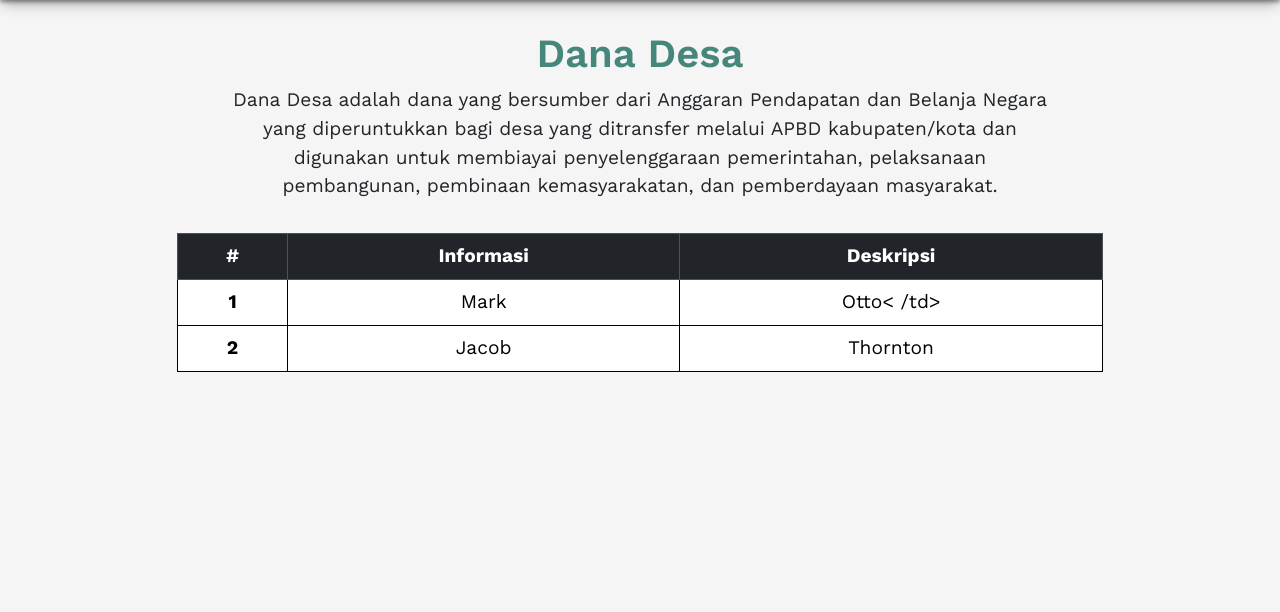
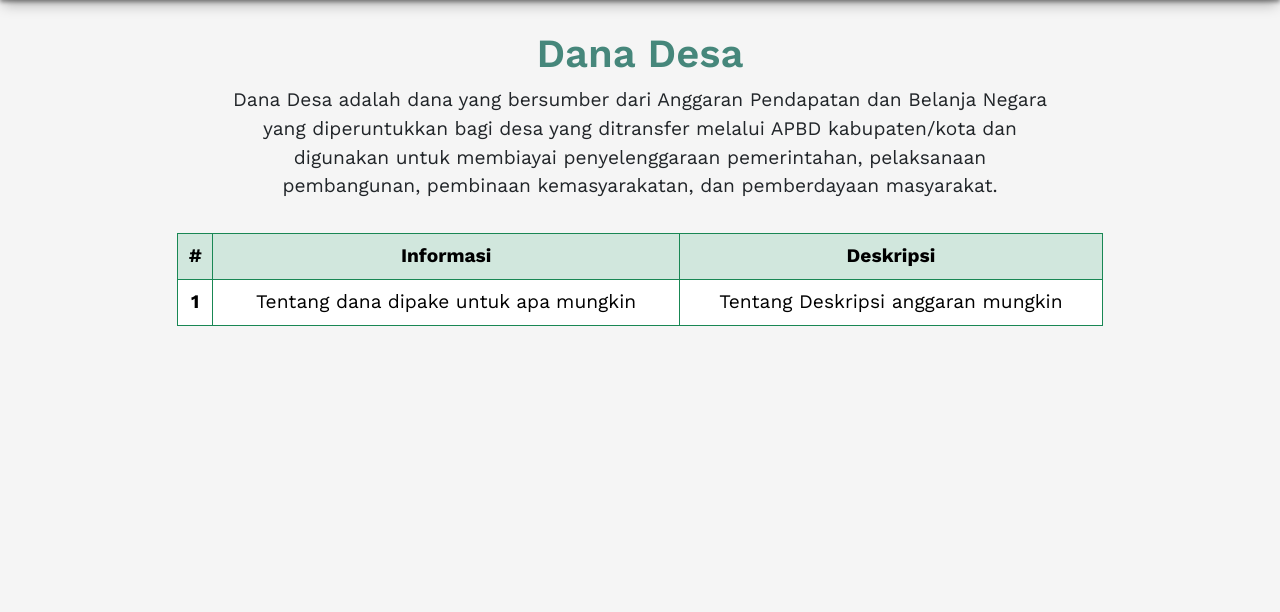
Before and after one commit to steinpongoh/sidesa, a PHP site: page /danadesa.php in a window 1280 px wide. Shown: the part 50-662 px from the top of the page. Run offline with PHP 8.4, Linux system fonts and the light colour scheme; some libraries are stand-ins or nearby versions.

Commit message:
memperbaiki dana desa

```diff
--- a/danadesa.php
+++ b/danadesa.php
@@ -12,9 +12,9 @@ include 'templates/header.php';
                 <p>Dana Desa adalah dana yang bersumber dari Anggaran Pendapatan dan Belanja Negara yang diperuntukkan bagi desa yang ditransfer melalui APBD kabupaten/kota dan digunakan untuk membiayai penyelenggaraan pemerintahan, pelaksanaan pembangunan, pembinaan kemasyarakatan, dan pemberdayaan masyarakat.</p>
             </div>
             <div class="col-md-10 text-center">
-                <table class="table table-bordered border-black">
+                <table class="table table-bordered border-success">
                     <thead>
-                        <tr class="table-dark">
+                        <tr class="table-success table-bordered border-success">
                             <th scope="col">#</th>
                             <th scope="col">Informasi</th>
                             <th scope="col">Deskripsi</th>
@@ -23,13 +23,8 @@ include 'templates/header.php';
                     <tbody>
                         <tr>
                             <th scope="row">1</th>
-                            <td>Mark</td>
-                            <td>Otto< /td>
-                        </tr>
-                        <tr>
-                            <th scope="row">2</th>
-                            <td>Jacob</td>
-                            <td>Thornton</td>
+                            <td>Tentang dana dipake untuk apa mungkin</td>
+                            <td>Tentang Deskripsi anggaran mungkin</td>
                         </tr>
                     </tbody>
                 </table>
```
